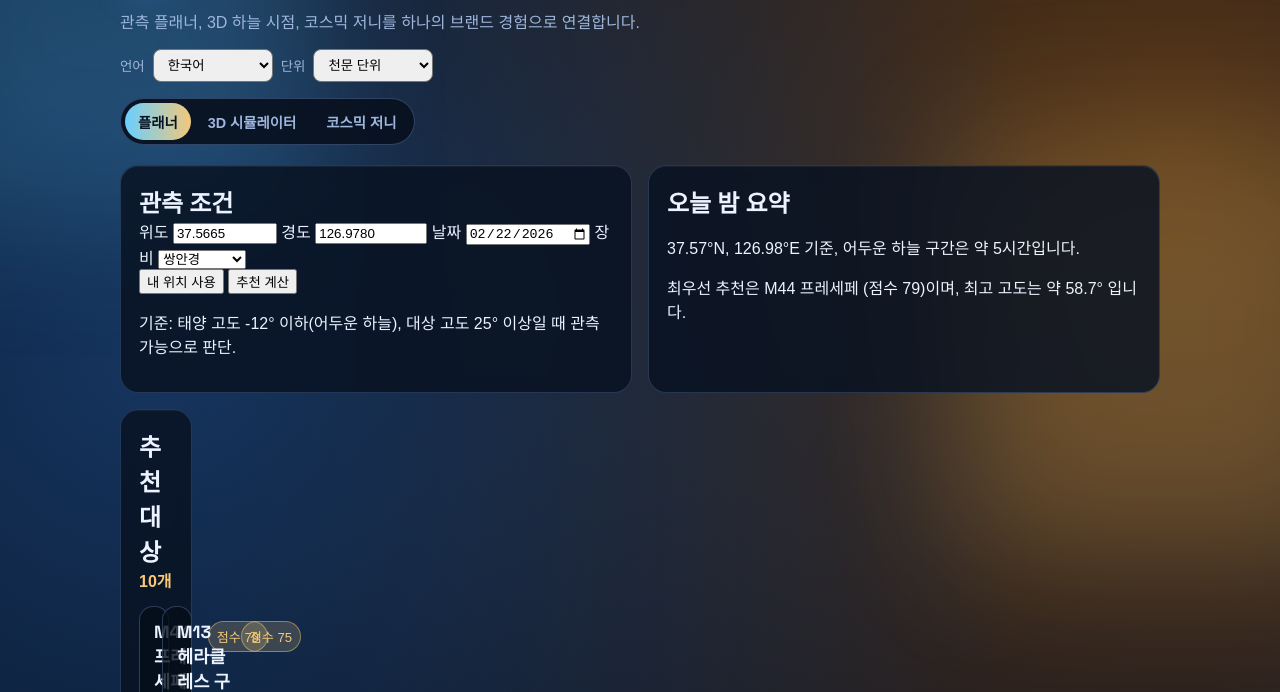
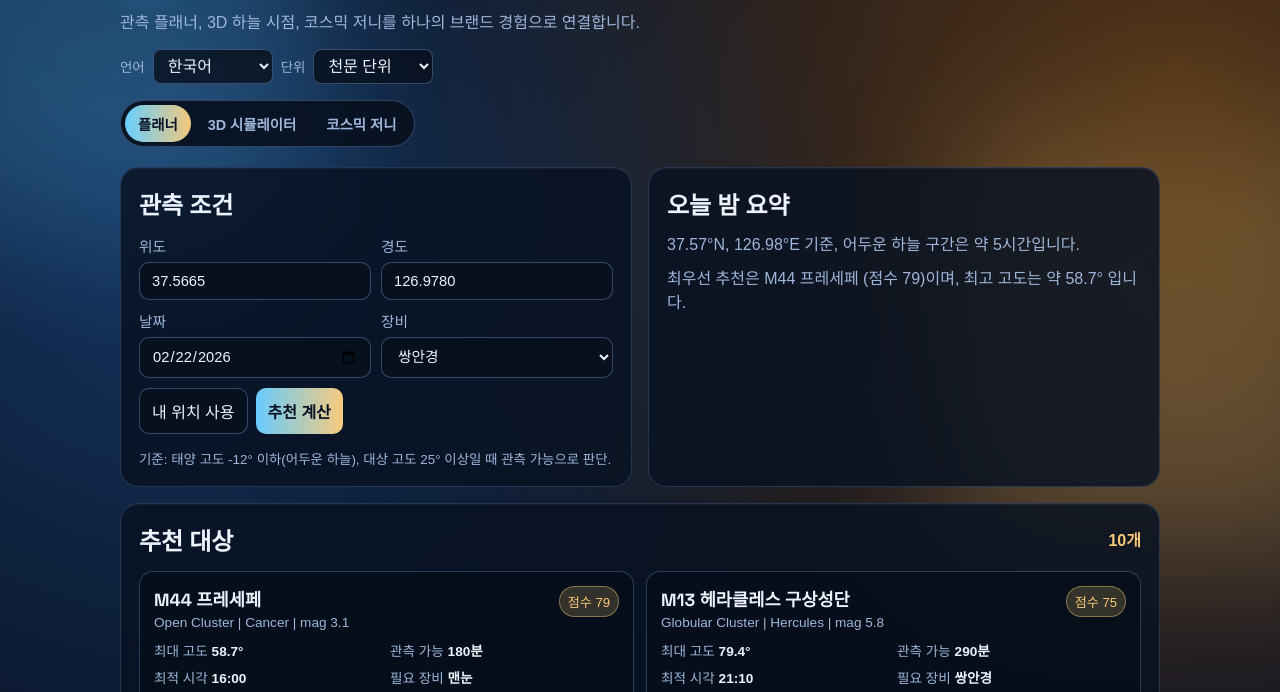
Before and after one commit to currenjin/cosmos-simulator, a plain HTML site: page index.html in a window 1280 px wide. Shown: the part 108-800 px from the top of the page. Drawn offline with nearby package versions, Linux system fonts and the light colour scheme; a web font is replaced by a local one.

Commit message:
Restore core planner layout styles after mission removal

```diff
--- a/styles.css
+++ b/styles.css
@@ -190,6 +190,79 @@ main {
 
 .summary {
   grid-column: span 6;
+}
+
+.results {
+  grid-column: span 12;
+}
+
+form {
+  margin-top: 14px;
+  display: grid;
+  gap: 10px;
+  grid-template-columns: repeat(2, minmax(0, 1fr));
+}
+
+label {
+  display: grid;
+  gap: 6px;
+  font-size: 0.92rem;
+  color: var(--muted);
+}
+
+input,
+select,
+button {
+  border-radius: 10px;
+  border: 1px solid rgba(146, 186, 255, 0.34);
+  background: rgba(8, 16, 28, 0.8);
+  color: var(--text);
+  font: inherit;
+  padding: 10px 12px;
+}
+
+button {
+  cursor: pointer;
+  transition: transform 0.18s ease, border-color 0.18s ease;
+}
+
+button:hover {
+  transform: translateY(-1px);
+  border-color: rgba(198, 222, 255, 0.5);
+}
+
+.primary {
+  background: linear-gradient(90deg, #68cbff, #f6cb7d);
+  color: var(--brand-ink);
+  font-weight: 700;
+  border: none;
+}
+
+.buttons {
+  grid-column: span 2;
+  display: flex;
+  gap: 8px;
+}
+
+.hint {
+  margin: 14px 0 0;
+  font-size: 0.84rem;
+  color: var(--muted);
+}
+
+.summary p {
+  margin: 10px 0 0;
+  color: var(--muted);
+}
+
+.summary strong {
+  color: var(--warm);
+}
+
+.results-head {
+  display: flex;
+  justify-content: space-between;
+  align-items: center;
 }
 
 .viewer-quick {
```
